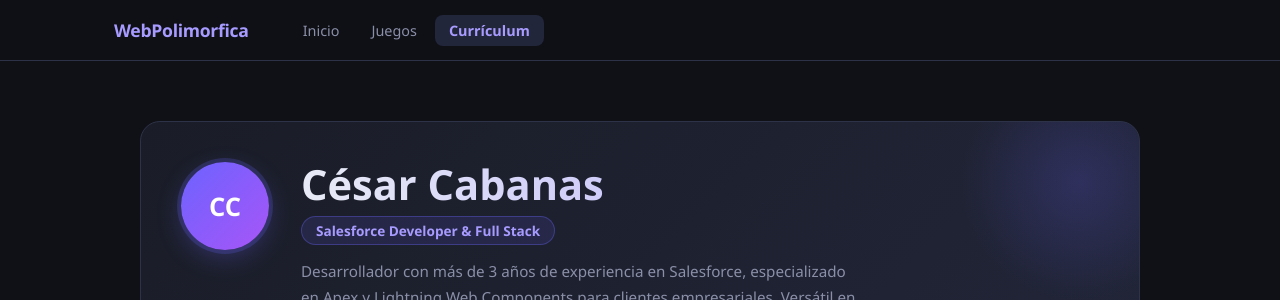
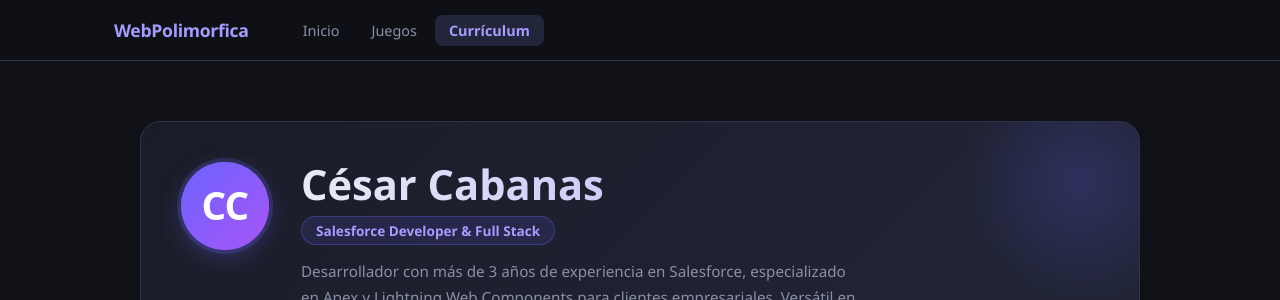
Before and after one commit to zeuscabanas/WebPolimorfica, a Next.js app: page /curriculum in a window 1280 px wide. Shown: the top 300 px of the page. Built offline with nearby package versions, Linux system fonts and the light colour scheme.

Commit message:
feat: avatar usa logo CC como imagen

```diff
--- a/app/curriculum/page.js
+++ b/app/curriculum/page.js
@@ -121,7 +121,7 @@ export default function Curriculum() {
 
       {/* ── HERO ── */}
       <section className="cv-hero cv-reveal">
-        <div className="cv-avatar">{CV.name.split(' ').map(w => w[0]).join('')}</div>
+        <img src="/cc-logo.svg" className="cv-avatar" alt="CC" />
         <div className="cv-hero-text">
           <h1 className="cv-name">{CV.name}</h1>
           <p className="cv-title-badge">{CV.title}</p>
```
